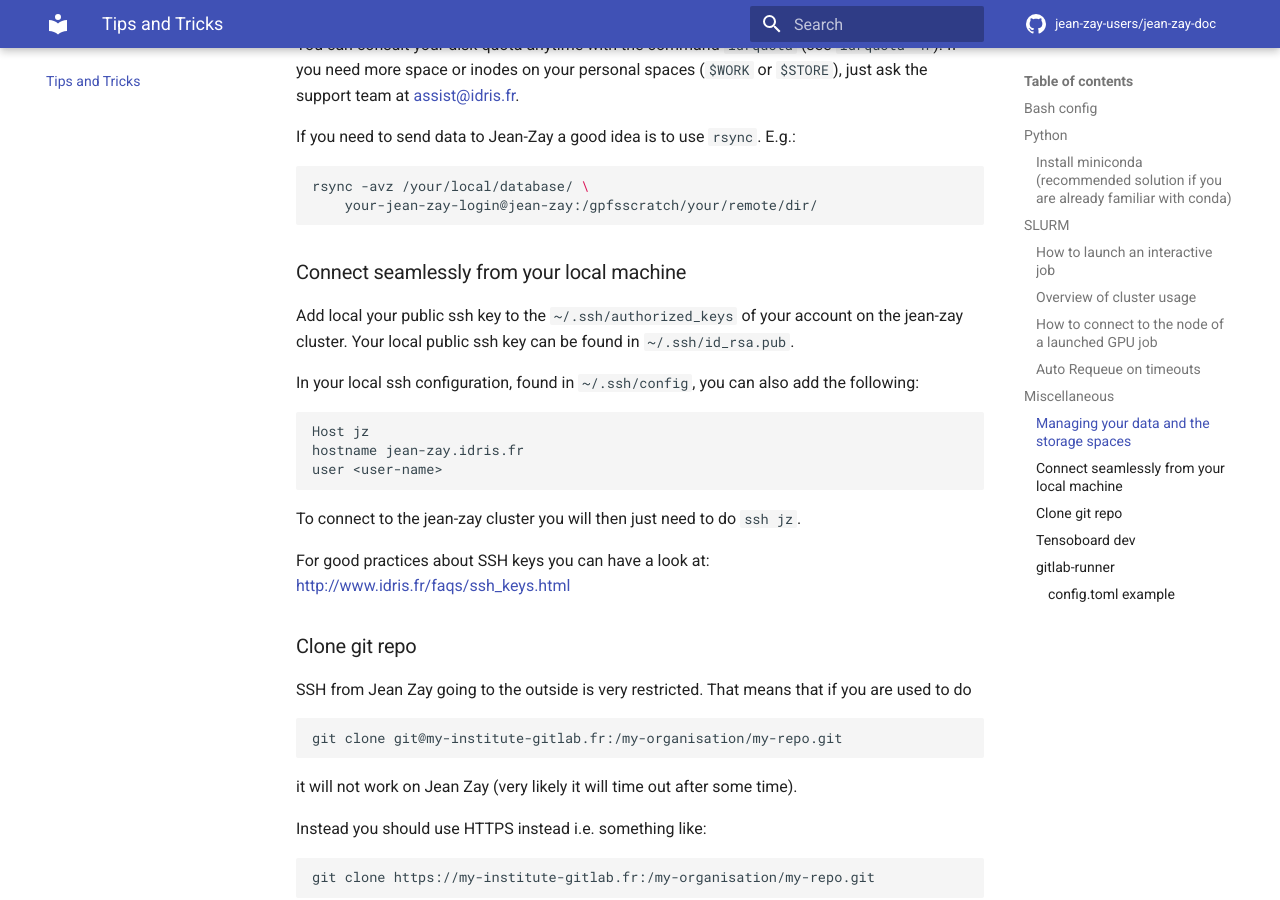
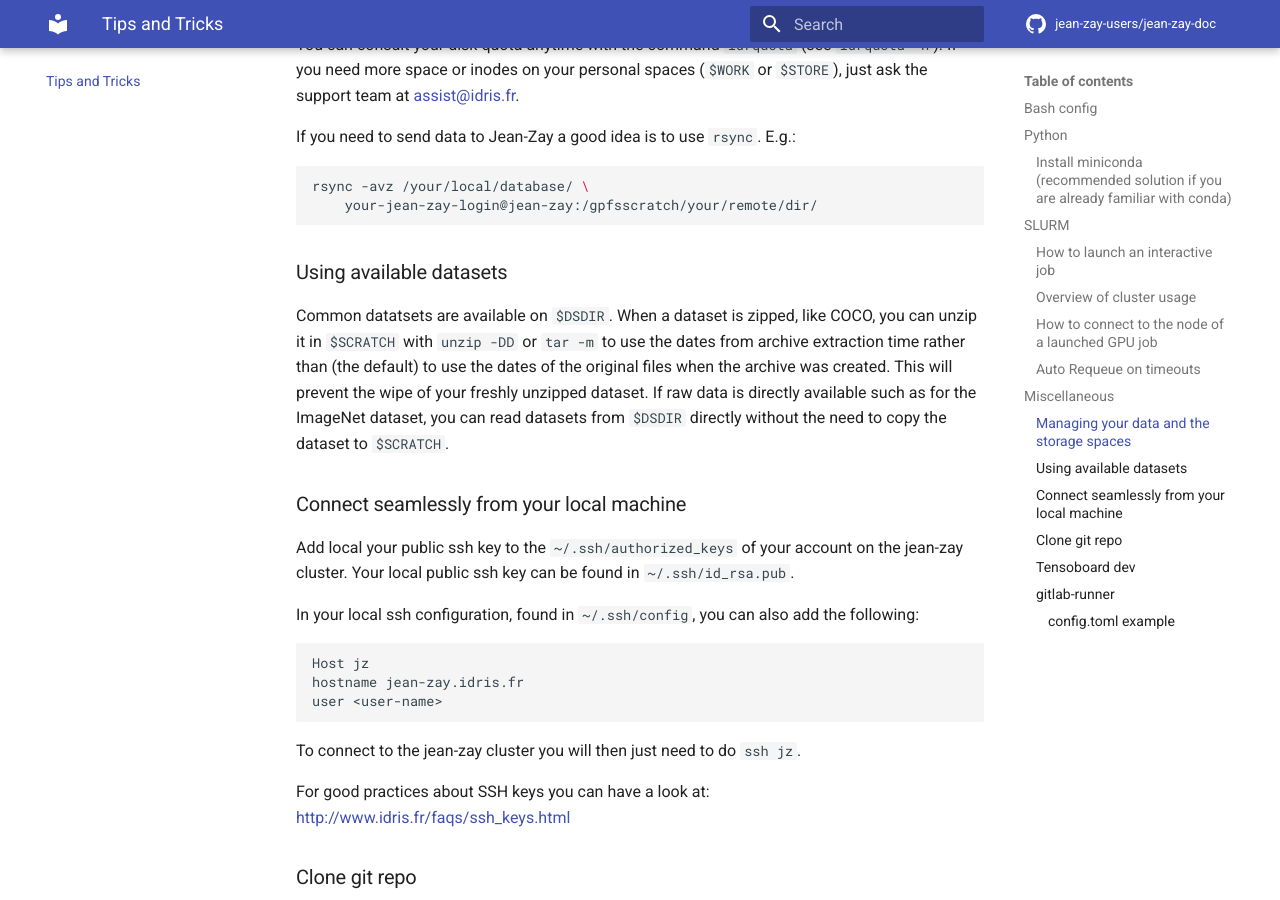
Before and after one commit to jean-zay-users/jean-zay-doc, an MkDocs documentation site: the page built from docs/tips-and-tricks.md, in a window 1280 px wide and 900 px high, scrolled down 4148 px. Built offline with MkDocs 1.6.1 and Material for MkDocs 9.7.7, drawn with Linux system fonts in a browser that asks for light colours; comment, search, counter and statistics services are not loaded.

Commit message:
Using available datasets (#63)

````diff
--- a/docs/tips-and-tricks.md
+++ b/docs/tips-and-tricks.md
@@ -208,6 +208,14 @@
     your-jean-zay-login@jean-zay:/gpfsscratch/your/remote/dir/
 ```
 
+### Using available datasets
+
+Common datatsets are available on `$DSDIR`. When a dataset is zipped, like COCO,
+you can unzip it in `$SCRATCH` with `unzip -DD` or `tar -m` to use the dates from archive
+extraction time rather than (the default) to use the dates of the original files when the archive was created.
+This will prevent the wipe of your freshly unzipped dataset.
+If raw data is directly available such as for the ImageNet dataset, you can read datasets from `$DSDIR` directly without the need to copy the dataset to `$SCRATCH`.
+
 ### Connect seamlessly from your local machine
 
 Add local your public ssh key to the `~/.ssh/authorized_keys` of your account on the jean-zay cluster.
````
